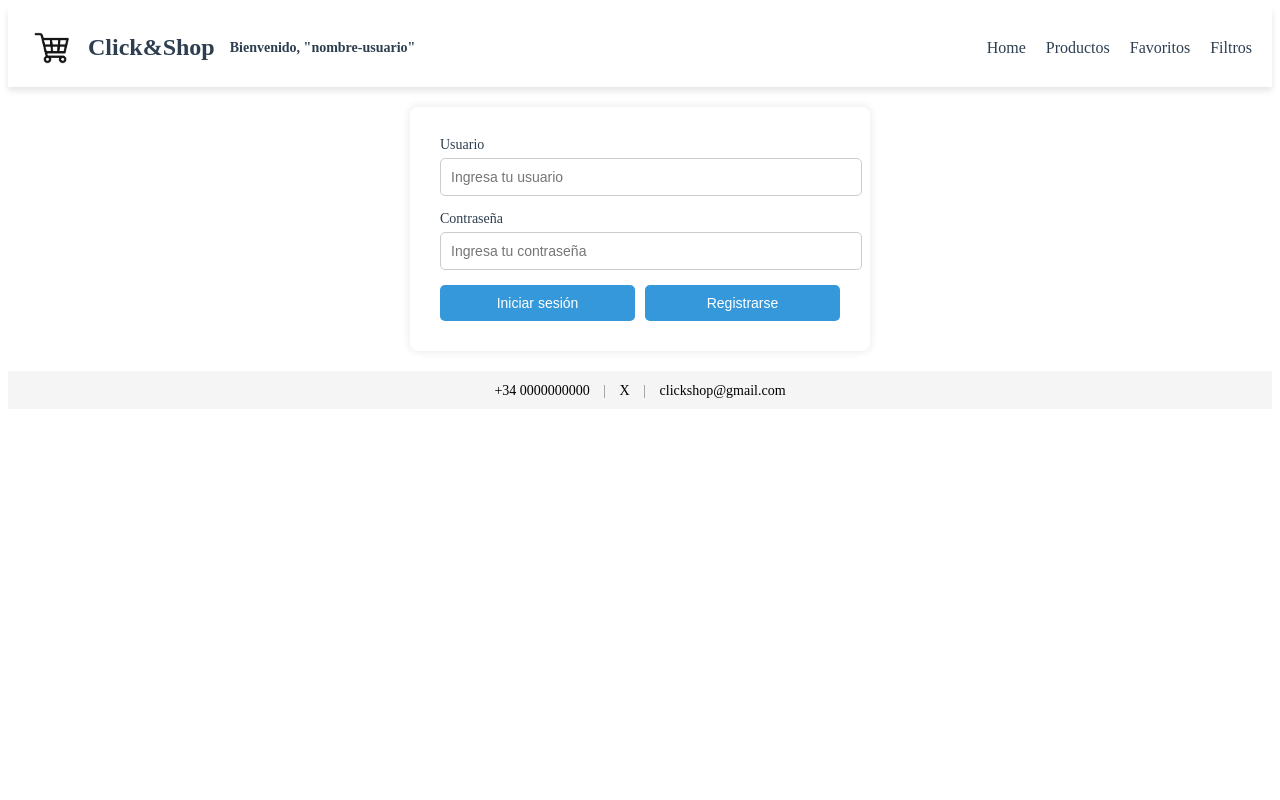
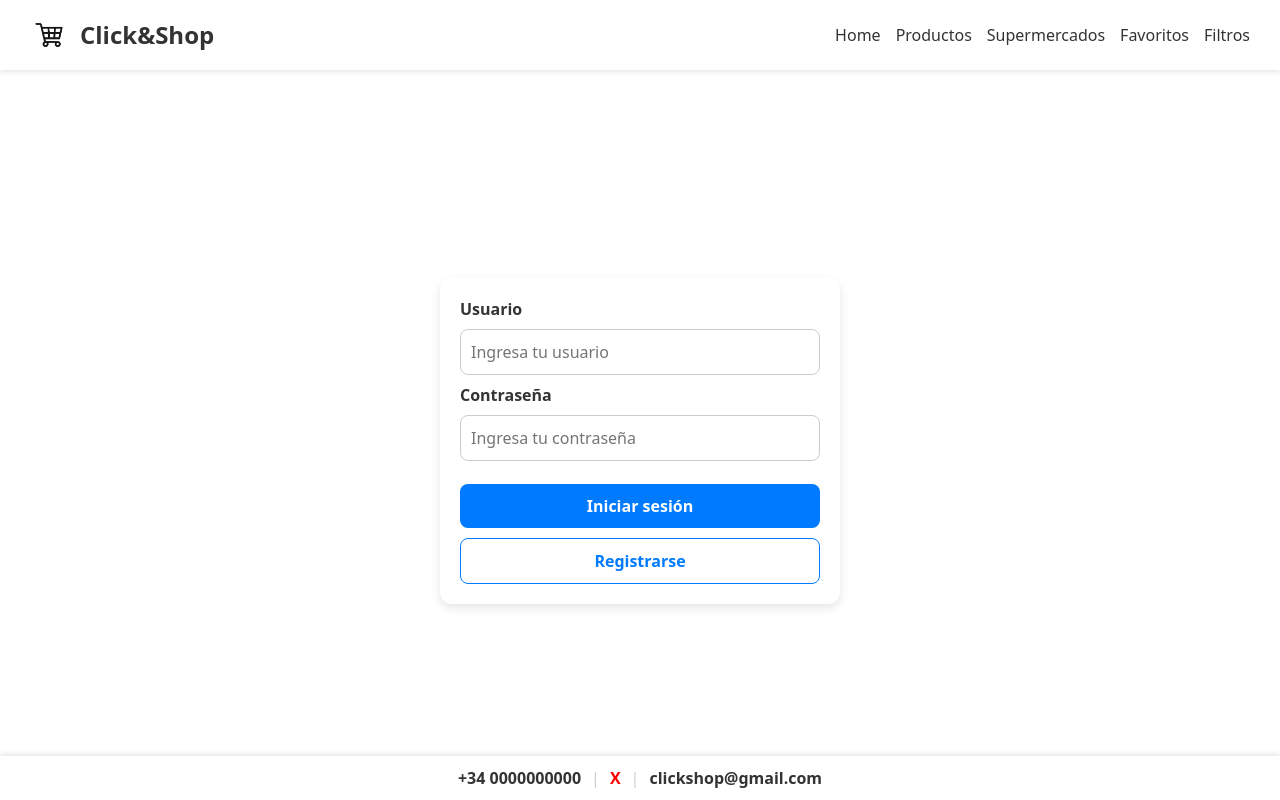
Before and after one commit to christianyang22/PC2_Grupo5_Back, an Angular app in the folder PCII_GRUPO5/: page /home in a window 1280 px wide. Built offline with nearby package versions, Linux system fonts and the light colour scheme.

Commit message:
Estilo Vista Componente Home

```diff
--- a/PCII_GRUPO5/src/app/home/home.component.html
+++ b/PCII_GRUPO5/src/app/home/home.component.html
@@ -1,17 +1,13 @@
  <header>
   <div class="logo-usuario">
-
       <img src="img/carrito.jpg" alt="Carrito" class="carrito-icon">
-
       <h1>Click&Shop</h1>
-    <span class="nombre-usuario">Bienvenido, "nombre-usuario"</span>
-
-
   </div>
 
   <nav class="navegacion">
       <a href="/home">Home</a>
       <a href="/productos">Productos</a>
+      <a href="/supermercados">Supermercados</a>
       <a href="/favoritos">Favoritos</a>
       <a href="/filtros">Filtros</a>
   </nav>
@@ -38,7 +34,6 @@
       <span class="separador"> | </span>
       <span class="close-button">X</span>
       <span class="separador"> | </span>
-
       <span class="email">clickshop&#64;gmail.com</span>
   </div>
 </footer>
--- a/PCII_GRUPO5/src/app/home/home.component.scss
+++ b/PCII_GRUPO5/src/app/home/home.component.scss
@@ -1,136 +1,207 @@
-/* Mantengo todo tu CSS tal cual */
+@import "https://cdn.jsdelivr.net/npm/bootstrap@5.3.0/dist/css/bootstrap.min.css";
 
-html, body {
-  height: 100%;
+body {
+    font-family: "Arial", sans-serif;
+    background: linear-gradient(135deg, #f4f4f4, #dcdcdc);
     margin: 0;
     padding: 0;
-  box-sizing: border-box;
-}
-
-body {
-  display: flex;
-  flex-direction: column;
-  font-family: Arial, sans-serif;
-  background-color: white;
-  color: #333;
-  min-height: 100vh;
 }
 
 header {
+    position: fixed;
+    top: 0;
+    width: 100%;
+    background: white;
+    padding: 15px 30px;
     display: flex;
     justify-content: space-between;
     align-items: center;
-  padding: 10px 20px;
-  background-color: white;
-  box-shadow: 0 4px 6px rgba(0, 0, 0, 0.1);
-}
+    box-shadow: 0px 2px 5px rgba(0, 0, 0, 0.1);
+    z-index: 1000;
 
     .logo-usuario {
         display: flex;
         align-items: center;
-}
 
         .carrito-icon {
-  width: 50px;
-  height: 50px;
-  object-fit: cover;
+            width: 40px;
+            height: 40px;
             margin-right: 10px;
         }
 
-.logo-usuario h1 {
-  font-size: 24px;
-  color: #2c3e50;
-  margin-right: 15px;
+        h1 {
+            font-size: 1.5rem;
+            color: #333;
+            font-weight: bold;
+            margin: 0;
         }
 
         .nombre-usuario {
-  font-size: 14px;
-  color: #2c3e50;
-  font-weight: bold;
+            font-size: 1rem;
+            color: #666;
+            margin-left: 15px;
+        }
     }
 
-/* Aquí añadimos cursor: pointer a los enlaces */
-.navegacion a {
-  margin-left: 20px;
+    .navegacion {
+        display: flex;
+        gap: 15px;
+
+        a {
             text-decoration: none;
-  color: #2c3e50;
-  font-size: 16px;
-  cursor: pointer; /* Para que se comporten como enlaces normales */
+            color: #333;
+            font-weight: 500;
+            transition: color 0.3s ease;
+
+            &:hover {
+                color: #007bff;
+            }
+        }
+    }
 }
 
 .contenido-principal {
-  flex: 1;
     display: flex;
     justify-content: center;
     align-items: center;
-  padding: 20px;
+    height: 100vh;
+    padding-top: 80px;
 }
 
 .formulario-login {
-  background-color: white;
-  padding: 30px;
-  border-radius: 8px;
+    background: white;
     width: 100%;
     max-width: 400px;
-  text-align: center;
-  box-shadow: 0 0 10px rgba(0,0,0,0.1);
+    padding: 20px;
+    border-radius: 12px;
+    box-shadow: 0px 4px 10px rgba(0, 0, 0, 0.1);
+
+    label {
+        font-weight: bold;
+        color: #333;
     }
 
-.formulario-login label {
-  font-size: 14px;
-  margin-bottom: 5px;
-  display: block;
-  text-align: left;
-  color: #2c3e50;
-}
-
-.formulario-login input {
+    input {
         width: 100%;
         padding: 10px;
-  margin-bottom: 15px;
+        margin: 8px 0;
         border: 1px solid #ccc;
-  border-radius: 5px;
-  font-size: 14px;
+        border-radius: 8px;
+        font-size: 1rem;
     }
 
     .botones {
         display: flex;
-  justify-content: space-between;
+        flex-direction: column;
         gap: 10px;
+        margin-top: 15px;
+
+        button {
+            padding: 10px;
+            font-size: 1rem;
+            font-weight: bold;
+            border-radius: 8px;
+            border: none;
+            cursor: pointer;
+            transition: background 0.3s ease;
+
+            &.boton-iniciar-sesion {
+                background: #007bff;
+                color: white;
+
+                &:hover {
+                    background: #0056b3;
+                }
             }
 
-.boton-iniciar-sesion,
-.boton-registrarse {
-  flex: 1;
-  padding: 10px;
-  border: none;
-  border-radius: 5px;
-  background-color: #3498db;
+            &.boton-registrarse {
+                background: #fff;
+                color: #007bff;
+                border: 1px solid #007bff;
+
+                &:hover {
+                    background: #007bff;
                     color: white;
-  cursor: pointer;
-  font-size: 14px;
                 }
-
-.boton-iniciar-sesion:hover,
-.boton-registrarse:hover {
-  background-color: #2980b9;
+            }
+        }
+    }
 }
 
 footer {
-  background-color: #f5f5f5;
-  padding: 10px 20px;
+    position: absolute;
+    bottom: 0;
+    width: 100%;
+    background: white;
+    padding: 10px;
     text-align: center;
+    box-shadow: 0px -2px 5px rgba(0, 0, 0, 0.1);
+
+    .footer-content {
+        display: flex;
+        justify-content: center;
+        align-items: center;
+        gap: 10px;
+
+        .separador {
+            color: #ccc;
         }
 
-.footer-content {
-  display: inline-block;
+        .phone,
+        .email {
+            font-weight: bold;
+            color: #333;
         }
 
-.footer-content span {
-  font-size: 14px;
-  margin: 0 5px;
+        .close-button {
+            cursor: pointer;
+            font-weight: bold;
+            color: red;
+        }
+    }
 }
 
-.separador {
-  color: #888;
+@media (max-width: 768px) {
+    header {
+        flex-direction: column;
+        text-align: center;
+
+        .logo-usuario {
+            flex-direction: column;
+            align-items: center;
+
+            h1 {
+                font-size: 1.2rem;
             }
+
+            .nombre-usuario {
+                font-size: 0.9rem;
+            }
+        }
+
+        .navegacion {
+            flex-direction: column;
+            margin-top: 10px;
+
+            a {
+                font-size: 1rem;
+            }
+        }
+    }
+
+    .contenido-principal {
+        padding-top: 100px;
+    }
+
+    .formulario-login {
+        width: 90%;
+    }
+
+    .botones {
+        flex-direction: column;
+    }
+
+    footer {
+        font-size: 0.9rem;
+    }
+}
```
Lines whose indentation alone changed are shown as unchanged.
